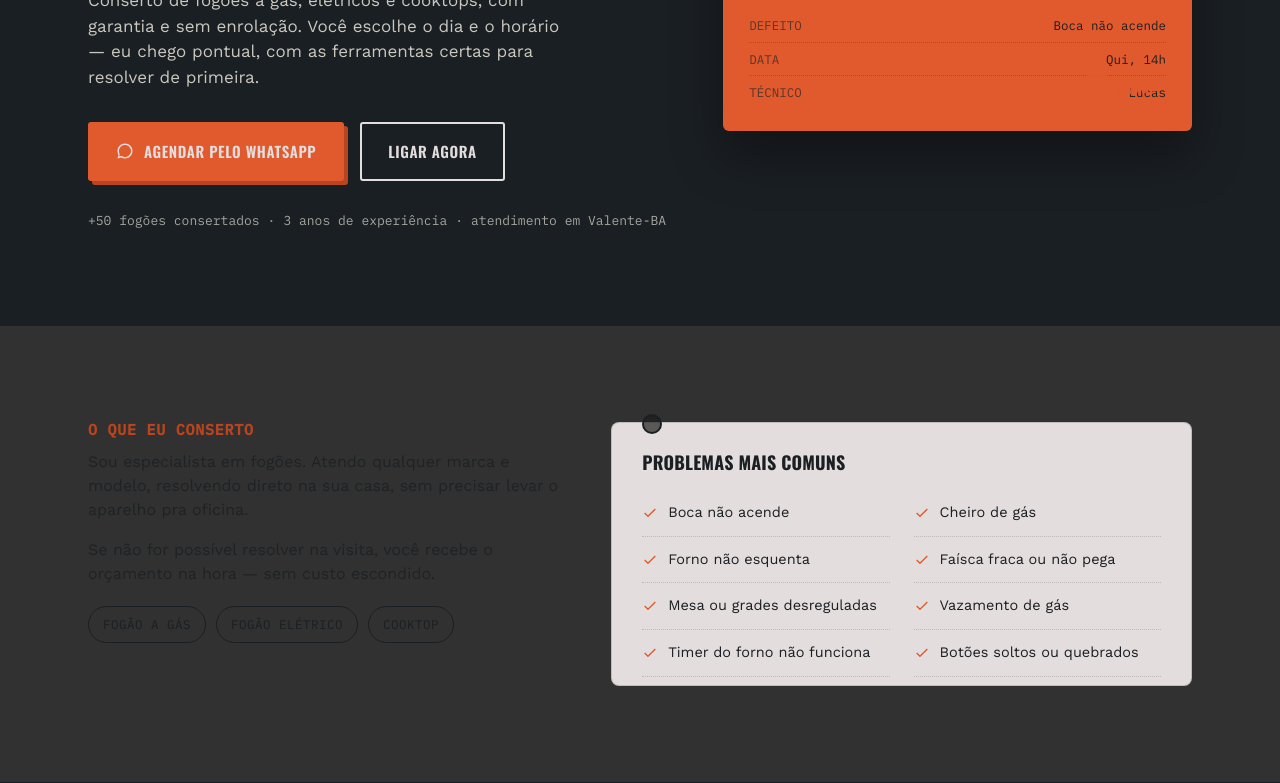
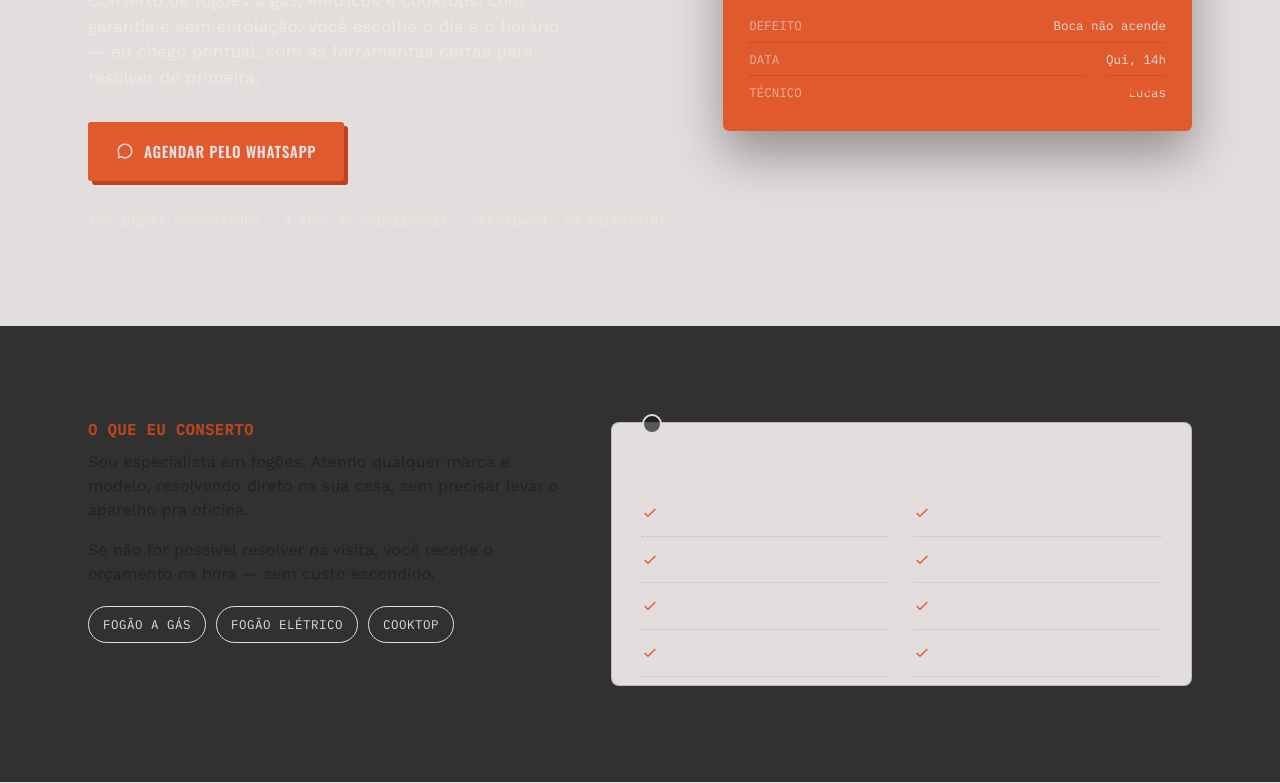
Before and after one commit to SrDavy/Lucas-Eletro, a plain HTML site: page index.html in a window 1280 px wide. Shown: the part 411-1194 px from the top of the page. Drawn offline with nearby package versions, Linux system fonts and the light colour scheme.

Commit message:
Change graphite and ink color variables
Updated color variables for improved contrast.

```diff
--- a/index.html
+++ b/index.html
@@ -9,7 +9,7 @@
 <link href="https://fonts.googleapis.com/css2?family=Oswald:wght@400;500;600;700&family=Work+Sans:wght@400;500;600&family=IBM+Plex+Mono:wght@400;500&display=swap" rel="stylesheet">
 <style>
   :root{
-    --graphite:#1A1F23;
+    --graphite:#e4dddd;
     --graphite-2:#e4dddd;
     --paper:#1b1b1baf;
     --paper-2:#24282bde;
@@ -19,7 +19,7 @@
     --flame-dark:#B8451F;
     --frost:#E15A2E;
     --frost-dark:#B8451F;
-    --ink:#1A1F23;
+    --ink:#e4dddd;
     --cream:#e4dddd;
     --line:rgba(26,31,35,0.18);
     --line-light:rgba(241,237,224,0.22);
```
